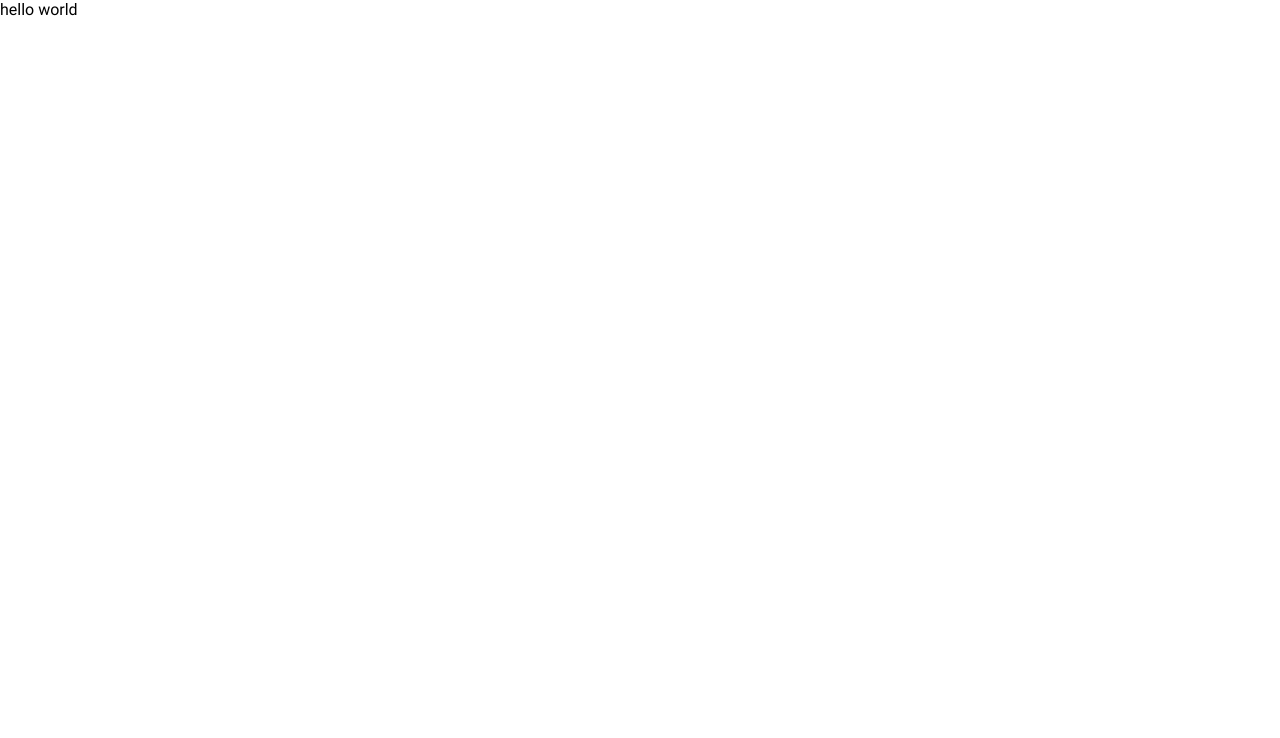
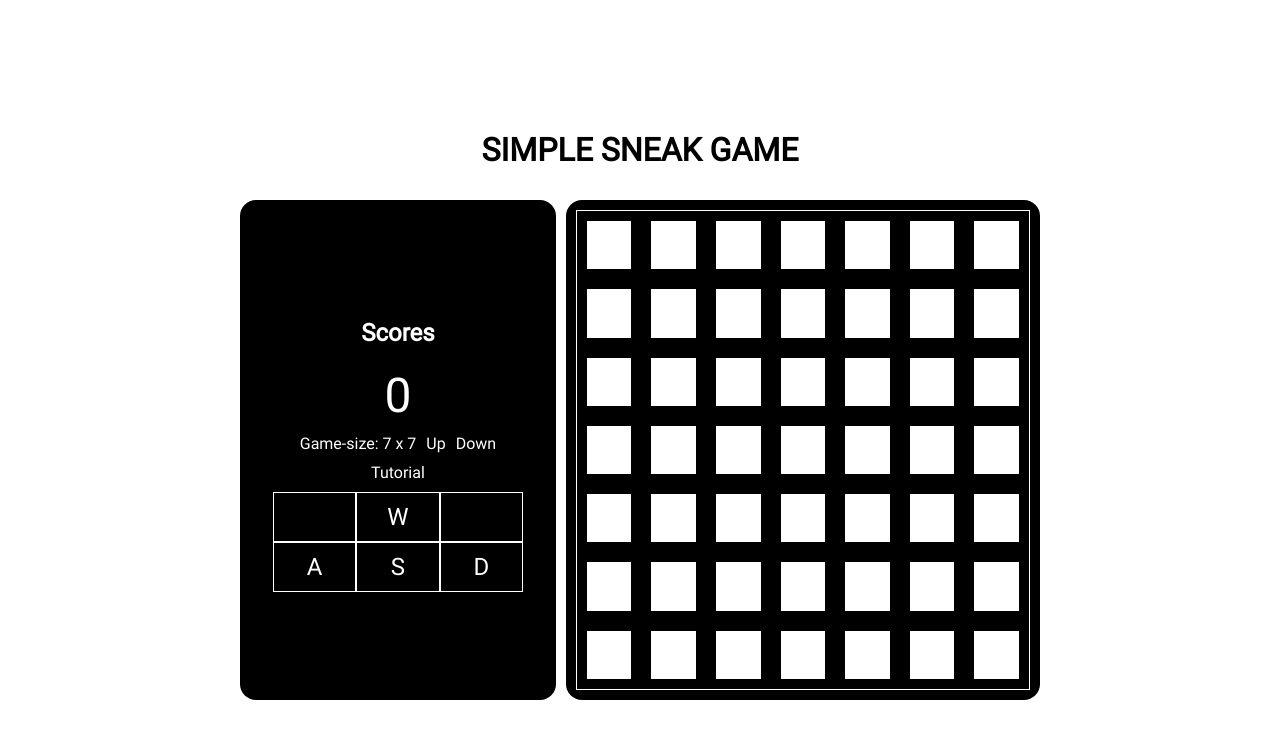
Before and after one commit to tonguyenducmanh/snake, a Vue app: page / in a window 1280 px wide. Shown: the top 738 px of the page. Built offline with nearby package versions, Linux system fonts and the light colour scheme.

Commit message:
init gamesize

```diff
--- a/src/assets/main.css
+++ b/src/assets/main.css
@@ -5,6 +5,7 @@
   font-family: roboto;
   box-sizing: border-box;
   --border-radius: 16px;
+  --padding-common: 10px;
 }
 
 #app {
--- /dev/null
+++ b/src/components/MBoard.vue
@@ -0,0 +1,123 @@
+/**
+    màn hình thông tin của trò chơi
+    created by tdmanh1 06/05/2023
+ */
+<template>
+    <div class="m-board">
+        <div class="m-title">
+            Scores
+        </div>
+        <div class="m-score">
+            {{score}}
+        </div>
+        <div class="m-size">
+            <div class="m-size-tile">
+                Game-size: {{gameSize}} x  {{gameSize}}
+            </div>
+            <div class="m-size-button" @click="gameSizeChange(true)">Up</div>
+            <div class="m-size-button" @click="gameSizeChange(false)">Down</div>
+        </div>
+        <div class="m-tutorial">
+            <div class="m-tutorial-title">
+                Tutorial
+            </div>
+            <div class="m-tutorial-content">
+                <div class="m-tutorial-item"></div>
+                <div class="m-tutorial-item">w</div>
+                <div class="m-tutorial-item"></div>
+                <div class="m-tutorial-item">a</div>
+                <div class="m-tutorial-item">s</div>
+                <div class="m-tutorial-item">d</div>
+            </div>
+        </div>
+    </div>
+</template>
+<script>
+export default {
+    data(){
+        return{
+            score: 0, // điểm hiện tại của trò chơi
+            gameSize: 7, // kích cỡ của trò chơi hiện tại
+            maxGameSize: 15, // kích cỡ lớn nhất của game
+            minGameSize: 5, // kích cỡ nhỏ nhất của game
+        }
+    },
+    methods:{
+        /**
+         * method tăng, giảm size của game lên 1 đơn vị
+         */
+        gameSizeChange(isIncrease){
+            let me = this
+            // thay đổi giá trị hiển thị trên thông tin
+            if(!isIncrease){
+                if(me.gameSize > me.minGameSize){
+                    me.gameSize --
+                }
+            }else{
+                if(me.gameSize < me.maxGameSize){
+                    me.gameSize ++
+                }
+            }
+            // thay đổi giá trị của các ô trên màn hình game
+            me.$emit("changeGameSize", isIncrease)
+        },
+    }
+}
+</script>
+<style scoped>
+    .m-board{
+        background-color: black;
+        height: 100%;
+        width: 40%;
+        border-radius: var(--border-radius);
+        display: flex;
+        flex-direction: column;
+        align-items: center;
+        justify-content: center;
+        row-gap:var(--padding-common);
+        color: white;
+    }
+    .m-title{
+        /* background-color: azure; */
+        padding: 10px;
+        font-size: 1.5rem;
+        font-weight: 600;
+    }
+    .m-score{
+        font-size: 3rem;
+    }
+    .m-tutorial{
+        display: flex;
+        flex-direction: column;
+        align-items: center;
+        row-gap: var(--padding-common)
+    }
+    .m-tutorial-title{
+        /* background-color: chartreuse; */
+    }
+    .m-tutorial-content{
+        /* background-color: crimson; */
+        display: grid;
+        grid-template-columns: 1fr 1fr 1fr;
+        height: 100px;
+        width: 250px;
+    }
+    .m-tutorial-item{
+        display: flex;
+        align-items: center;
+        justify-content: center;
+        font-size: 1.5rem;
+        text-transform: uppercase;
+        border: 1px solid white;
+    }
+    .m-size{
+        display: flex;
+        column-gap: var(--padding-common);
+    }
+    .m-size-button{
+        cursor: pointer;
+    }
+    .m-size-button:hover{
+        background-color: rgba(139, 139, 139, 0.681);
+    }
+</style>
--- /dev/null
+++ b/src/components/MGame.vue
@@ -0,0 +1,57 @@
+/**
+    màn hình trò chơi
+    created by tdmanh1 06/05/2023
+ */
+<template>
+    <div class="m-game">
+        <div class="m-fence" :style="gameSizeStyle">
+            <!-- tạo ra bảng dựa vào kích thước của gameSize -->
+            <template v-for="index in gameSize" :key="index">
+                <template v-for="index in gameSize" :key="index">
+                    <div class="m-cube" ></div>
+                </template>
+            </template>
+        </div>
+    </div>
+</template>
+<script>
+export default {
+    props:{
+        // kích cỡ của trò chơi, mặc định là ô 7x7
+        gameSize:{
+            type: Number,
+            default: 7,
+        }
+    },
+    computed:{
+        gameSizeStyle(){
+            return {
+                'grid-template-columns': `repeat(${this.gameSize}, 1fr)`
+            }
+        }
+    }
+}
+</script>
+<style scoped>
+    .m-game{
+        background-color: black;
+        height: 100%;
+        width: 60%;
+        border-radius: var(--border-radius);
+        padding: var(--padding-common);
+    }
+    .m-fence{
+        width: 100%;
+        height: 100%;
+        box-sizing: border-box;
+        border: 1px solid white;
+        /* background-color: cadetblue; */
+        display: grid;
+        grid-template-columns: repeat(gameSize, 1fr);
+    }
+    .m-cube{
+        display: flex;
+        background-color: white;
+        margin: 10px;
+    }
+</style>
--- a/src/components/MMain.vue
+++ b/src/components/MMain.vue
@@ -1,8 +1,80 @@
+/**
+    component chính của trò chơi
+    created by tdmanh1 06/05/2023
+ */
 <template>
-    hello world
+    <div class="m-container">
+        <div class="m-header">
+            <div>simple sneak game</div>
+        </div>
+        <div class="m-main">
+            <!-- phần thông tin bên trái của trò chơi -->
+            <m-board-vue @changeGameSize="changeGameSize"/>
+            <!-- phần trò chơi -->
+            <m-game-vue :gameSize="emitGameSize"/>
+        </div>
+    </div>
 </template>
 <script>
+import MBoardVue from './MBoard.vue'
+import MGameVue from './MGame.vue'
 export default {
-
+    components:{
+        MBoardVue,
+        MGameVue
+    },
+    data(){
+        return{
+            emitGameSize: 7,// gameSize được thay đổi
+            maxGameSize: 15, // kích cỡ lớn nhất của game
+            minGameSize: 5, // kích cỡ nhỏ nhất của game
+        }
+    },
+    methods:{
+        /**
+         * sự kiện thay đổi gamesize được emit từ bảng thông tin lên
+         * created by tdmanh1 06/05/2023
+         */
+        changeGameSize(isIncrease){
+            let me = this
+            if(!isIncrease){
+                if(me.emitGameSize > me.minGameSize){
+                    me.emitGameSize --
+                }
+            }else{
+                if(me.emitGameSize < me.maxGameSize){
+                    me.emitGameSize ++
+                }
+            }
+        }
+    },
 }
 </script>
+<style scoped>
+    .m-container{
+        display: flex;
+        flex-direction: column;
+        align-items: center;
+        justify-content: center;
+        width: 100%;
+        height: 100%;
+    }
+    .m-main{
+        display: flex;
+        align-items: center;
+        justify-content: center;
+        width: 800px;
+        height: 500px;
+        column-gap: var(--padding-common);
+    }
+    .m-header{
+        /* background-color: burlywood; */
+        height: 100px;
+        font-size: 2rem;
+        text-transform: uppercase;
+        display: flex;
+        justify-content: center;
+        align-items: center;
+        font-weight: 600;
+    }
+</style>
```
